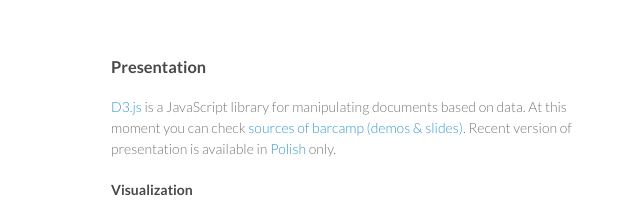
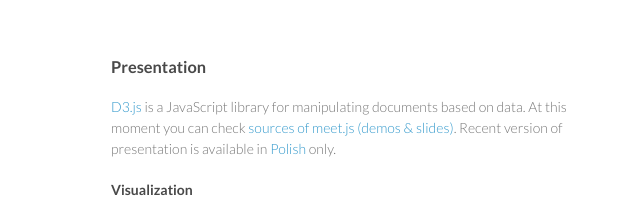
Before and after one commit to lukasz-jakub-adamczuk/meetjs, a plain HTML site: page index.html in a window 1280 px wide. Shown: the top 217 px of the page, 459-1099 px from the left. Drawn offline with Linux system fonts and the light colour scheme.

Commit message:
event name change

```diff
--- a/index.html
+++ b/index.html
@@ -29,7 +29,7 @@
       </header>
       <section>
         <h3>Presentation</h3>
-<p><a href="http://d3js.org/">D3.js</a> is a JavaScript library for manipulating documents based on data. At this moment you can check <a href="http://github.com/lukasz-jakub-adamczuk/meetjs">sources of barcamp (demos & slides)</a>. Recent version of presentation is available in <a href="./presentation-pl/index.html">Polish</a> only.</p>
+<p><a href="http://d3js.org/">D3.js</a> is a JavaScript library for manipulating documents based on data. At this moment you can check <a href="http://github.com/lukasz-jakub-adamczuk/meetjs">sources of meet.js (demos & slides)</a>. Recent version of presentation is available in <a href="./presentation-pl/index.html">Polish</a> only.</p>
 
 <h4>Visualization</h4>
 <p>Basic informations about data visualization. General needs and problems occurring with visualisations. Benefits and possibilities around data visualization.</p>
```
